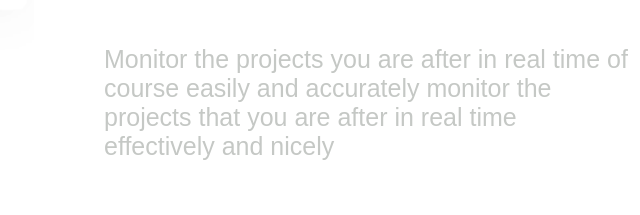
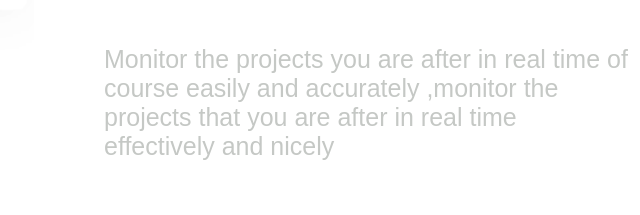
Before and after one commit to V-code1509/ADCAN-website, a plain HTML site: page index3.html in a window 1280 px wide. Shown: the part 2623-2838 px from the top of the page, 640-1280 px from the left. Drawn offline with Linux system fonts and the light colour scheme.

Commit message:
fix punctuation

```diff
--- a/index3.html
+++ b/index3.html
@@ -53,7 +53,7 @@
 <img src="./pictures/impimage.png" class="picture-2-styling">
 <h1 class="title-styling">Organise the work of</h1>
 <h1 class="title-styling-2">team easily on ADCAN</h1>
-<p class="para-styling">Monitor the projects you are after in real time  of course easily and accurately monitor the projects that you are after in real time effectively and nicely </p>
+<p class="para-styling">Monitor the projects you are after in real time  of course easily and accurately ,monitor the projects that you are after in real time effectively and nicely </p>
 </div>
 <img src="./pictures/cheating.png" class="cheating-style">
 </body>
```
